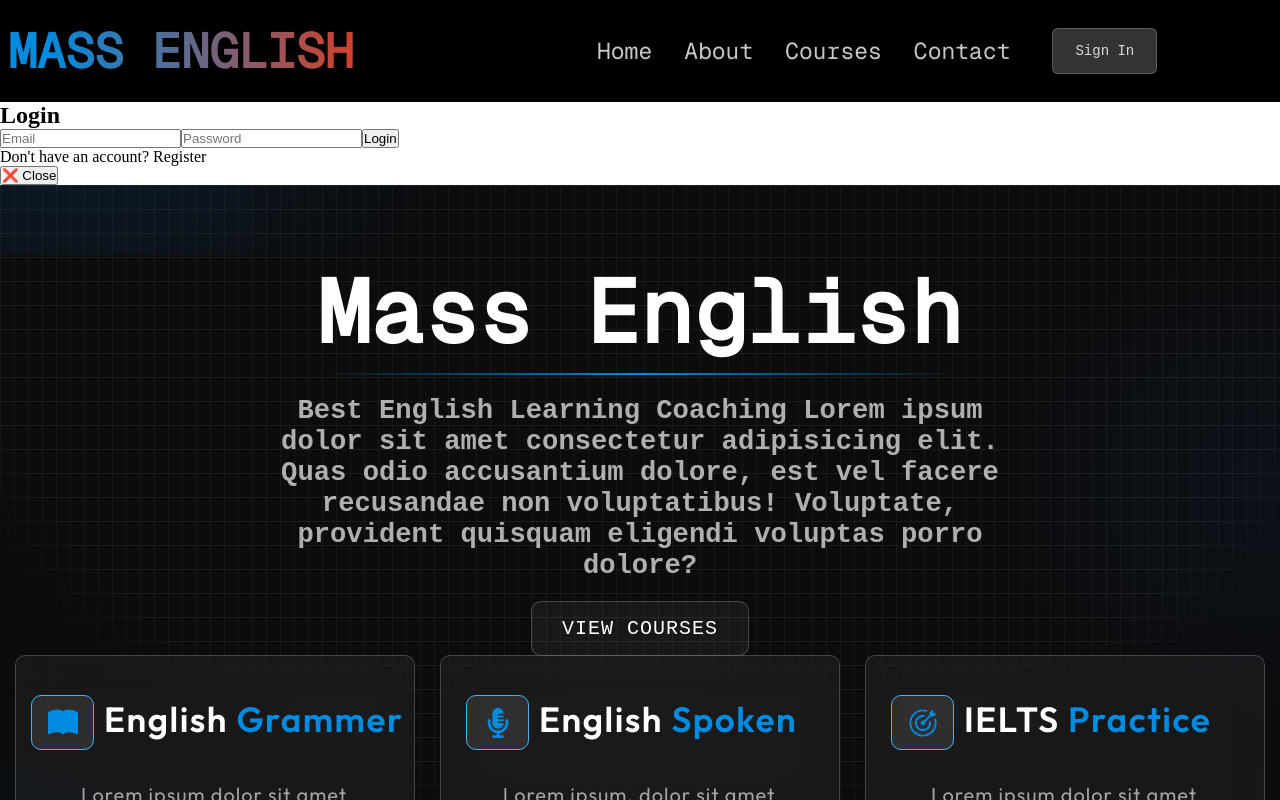
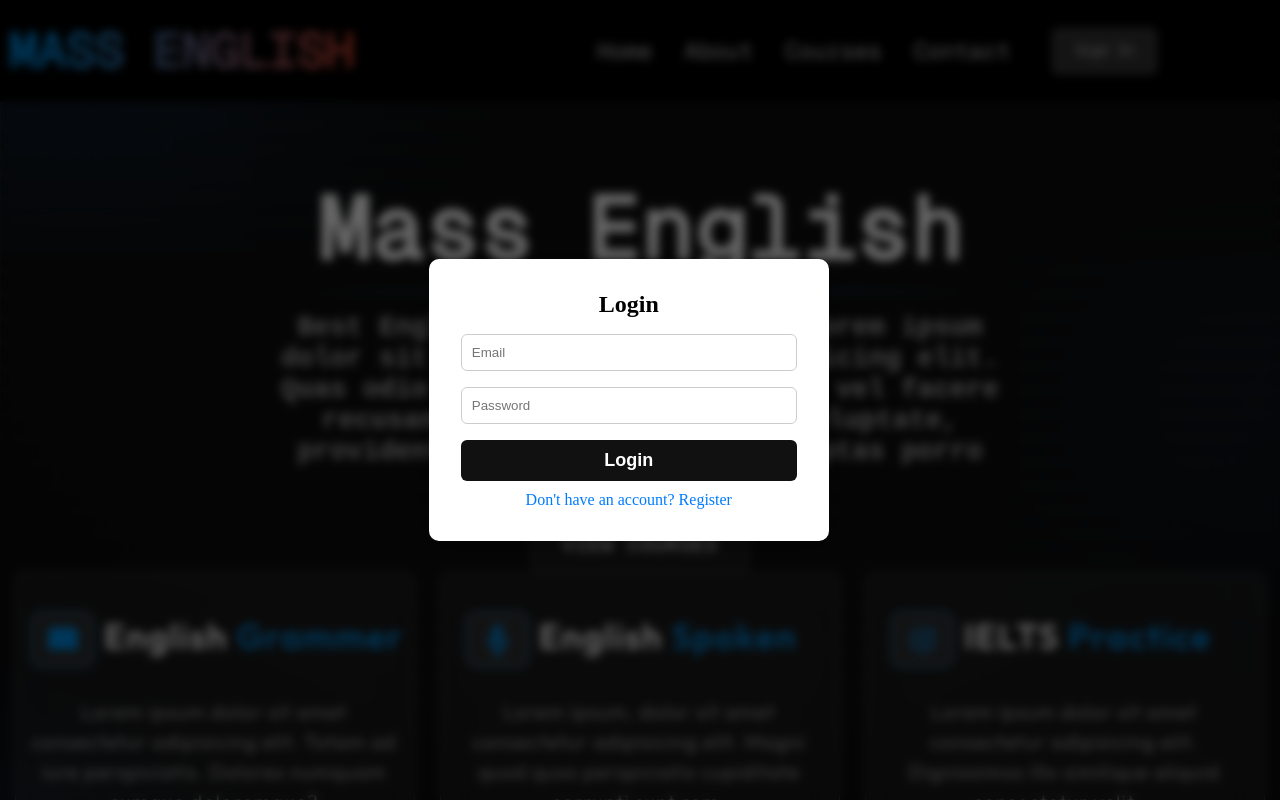
Before and after one commit to emonshikder007/mass-english, a React (Vite) app in the folder mass_english/: page / in a window 1280 px wide. Both pictures are taken after a click on the button "Sign In". Shown: the top 800 px of the page. Built offline with nearby package versions, Linux system fonts and the light colour scheme; a web font is replaced by a local one.

Commit message:
initial commit

```diff
--- /dev/null
+++ b/mass_english/src/components/AuthModel/AuthModel.css
@@ -0,0 +1,78 @@
+/* src/components/AuthModel/AuthModel.css */
+
+.modal {
+  position: fixed;
+  top: 0;
+  left: 0;
+  width: 100vw;
+  height: 100vh;
+  background-color: rgba(0, 0, 0, 0.6); /* Background dark */
+  backdrop-filter: blur(5px); /* Optional blur effect */
+  -webkit-backdrop-filter: blur(5px);
+  display: flex;
+  align-items: center;
+  justify-content: center;
+  z-index: 9999;
+}
+
+.modal form {
+  background-color: #ffffff;
+  padding: 2rem;
+  border-radius: 10px;
+  width: 90%;
+  max-width: 400px;
+  box-shadow: 0 0 30px rgba(0, 0, 0, 0.2);
+  position: relative;
+}
+
+.modal form h2 {
+  text-align: center;
+  margin-bottom: 1rem;
+}
+
+.modal form input {
+  width: 100%;
+  padding: 10px;
+  margin-bottom: 1rem;
+  border: 1px solid #ccc;
+  border-radius: 6px;
+}
+
+.modal form button[type="submit"] {
+  width: 100%;
+  padding: 10px;
+  background: #111;
+  color: white;
+  border: none;
+  border-radius: 6px;
+  cursor: pointer;
+  font-weight: bold;
+  transition: background 0.3s;
+}
+
+.modal form button[type="submit"]:hover {
+  background: #222;
+}
+
+.modal form p {
+  text-align: center;
+  cursor: pointer;
+  color: #007bff;
+  margin-top: 10px;
+}
+
+.modal button {
+  top: 12px;
+  right: 12px;
+  background: transparent;
+  border: none;
+  font-size: 18px;
+  cursor: pointer;
+  color: #333;
+}
+
+.cls {
+
+    transform: translate(520px, -310px);
+
+}
--- a/mass_english/src/components/AuthModel/AuthModel.jsx
+++ b/mass_english/src/components/AuthModel/AuthModel.jsx
@@ -1,6 +1,7 @@
 import React, { useState, useContext } from "react";
 import axios from "axios";
 import { AuthContext } from "../../context/AuthContext";
+import "./AuthModel.css";
 
 const AuthModal = ({ onClose }) => {
   const [isLogin, setIsLogin] = useState(true);
@@ -30,7 +31,7 @@ const AuthModal = ({ onClose }) => {
 
   return (
     <div className="modal">
-      <form onSubmit={handleSubmit}>
+      <form onSubmit={handleSubmit} className="auth-form">
         <h2>{isLogin ? "Login" : "Register"}</h2>
         {!isLogin && (
           <input
@@ -63,7 +64,7 @@ const AuthModal = ({ onClose }) => {
             : "Already a user? Login"}
         </p>
       </form>
-      <button onClick={onClose}>❌ Close</button>
+      <button onClick={onClose} className="cls">❌</button>
     </div>
   );
 };
```
